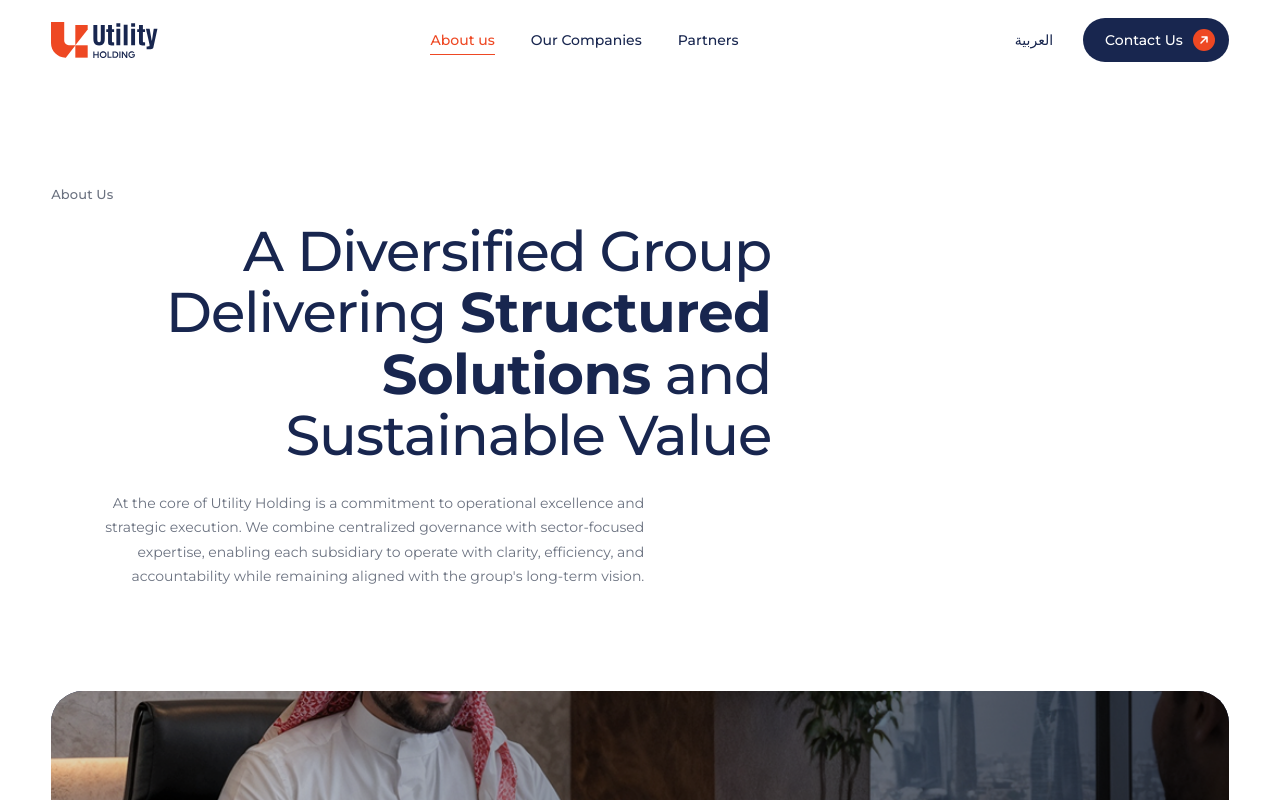
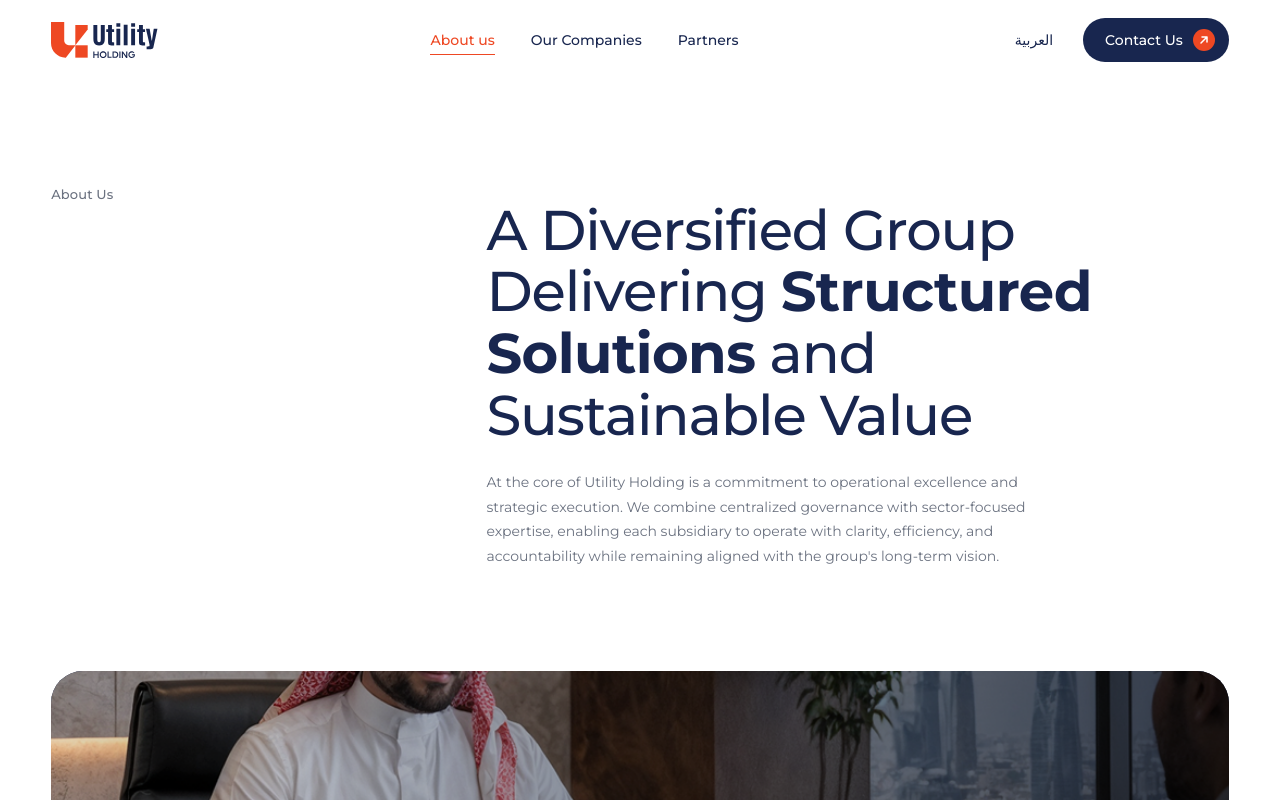
Before and after one commit to jahangirhossain-work/react-app-7, a React (Vite) app: page /about in a window 1280 px wide. Shown: the top 800 px of the page. Built offline with nearby package versions, Linux system fonts and the light colour scheme.

Commit message:
about us page update

```diff
--- a/src/pages/About.jsx
+++ b/src/pages/About.jsx
@@ -33,18 +33,27 @@ export default function About() {
 
   return (
     <div className="about-page">
-      {/* HERO TITLE — text only, full width */}
+      {/* HERO TITLE — Split Layout Grid */}
 <section className="section container">
-        <div className="about-hero-text">
+  <div className="about-hero">
+
+    {/* Left Side Column */}
+    <div>
       <Reveal>
         <p className="eyebrow">{t('about.eyebrow')}</p>
       </Reveal>
+    </div>
+
+    {/* Right Side Column */}
+    <div className="about-hero-text">
       <Reveal delay={0.05}>
         <AccentText as="h1" className="about-hero-text__title" text={t('about.title')} />
       </Reveal>
       <Reveal delay={0.15}>
         <p className="about-hero-text__desc">{t('about.desc')}</p>
       </Reveal>
+    </div>
+
   </div>
 </section>
 
--- a/src/styles/global.css
+++ b/src/styles/global.css
@@ -1950,6 +1950,13 @@ html[dir="rtl"] .sub-back-link:hover .sub-back-link__icon { transform: translate
    About page — Hero (text only, no side image)
    ========================================================= */
 
+.about-hero {
+  display: grid;
+  grid-template-columns: 1fr 2fr; /* Left column for eyebrow, right column for text */
+  gap: clamp(32px, 5vw, 64px);   /* Uses your design system's spacing variable */
+  align-items: start;
+}
+
 .about-hero-text {
   max-width: 720px;
 }
@@ -1959,7 +1966,6 @@ html[dir="rtl"] .sub-back-link:hover .sub-back-link__icon { transform: translate
   line-height: 1.1;
   margin-block: 16px 24px;
   font-weight: 500;
-  text-align: right;
 }
 
 .about-hero-text__desc {
@@ -1967,7 +1973,6 @@ html[dir="rtl"] .sub-back-link:hover .sub-back-link__icon { transform: translate
   color: var(--color-text-muted);
   line-height: 1.75;
   max-width: 64ch;
-  text-align: right;
 }
 
 /* =========================================================
```
Lines whose indentation alone changed are shown as unchanged.
